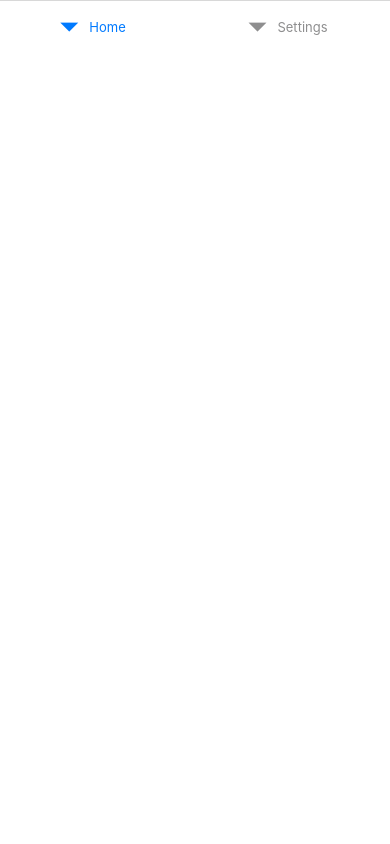
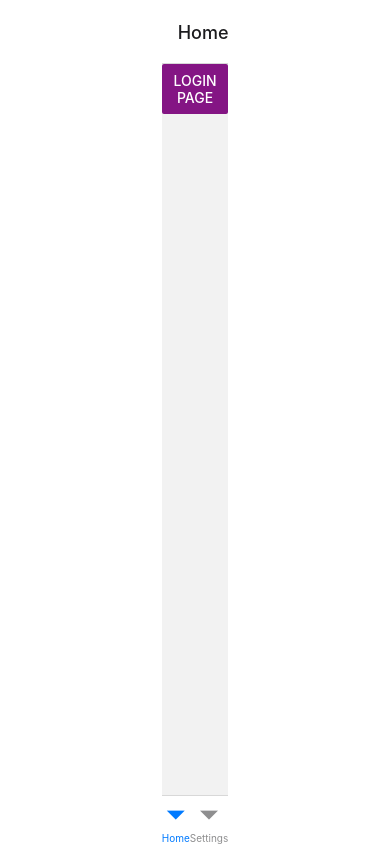
Before and after one commit to berker13/slabydest, a React Native app: screen /Home in a window 390 px wide. Built offline with nearby package versions, Linux system fonts and the light colour scheme.

Commit message:
fix bottom bar

```diff
--- a/App.js
+++ b/App.js
@@ -3,7 +3,7 @@ import MyTabs from './components/bottom_navigation_bar';
 
 export default function App() {
   return (
-    <View>
+    <View style ={styles.container}>
       <MyTabs/>
     </View>
   );
--- a/components/bottom_navigation_bar.js
+++ b/components/bottom_navigation_bar.js
@@ -2,7 +2,7 @@ import { createBottomTabNavigator } from '@react-navigation/bottom-tabs';
 import { NavigationContainer } from '@react-navigation/native';
 import Homepage from './pages/homepage';
 import LoginPage from './pages/login_page';
-
+import React from 'react';
 const Tab = createBottomTabNavigator();
 
 export default function MyTabs() {
--- a/components/pages/homepage.js
+++ b/components/pages/homepage.js
@@ -1,4 +1,5 @@
 import { StyleSheet, Button, View, ScrollView } from 'react-native';
+import React from 'react';
 
 export default function Homepage(){
     return(
--- a/components/pages/login_page.js
+++ b/components/pages/login_page.js
@@ -1,4 +1,5 @@
 import { View, TextInput, Text, StyleSheet } from "react-native";
+import React from 'react';
 
 export default function LoginPage(){
     const [text, onChangeText] = React.useState('Useless Text');
```
